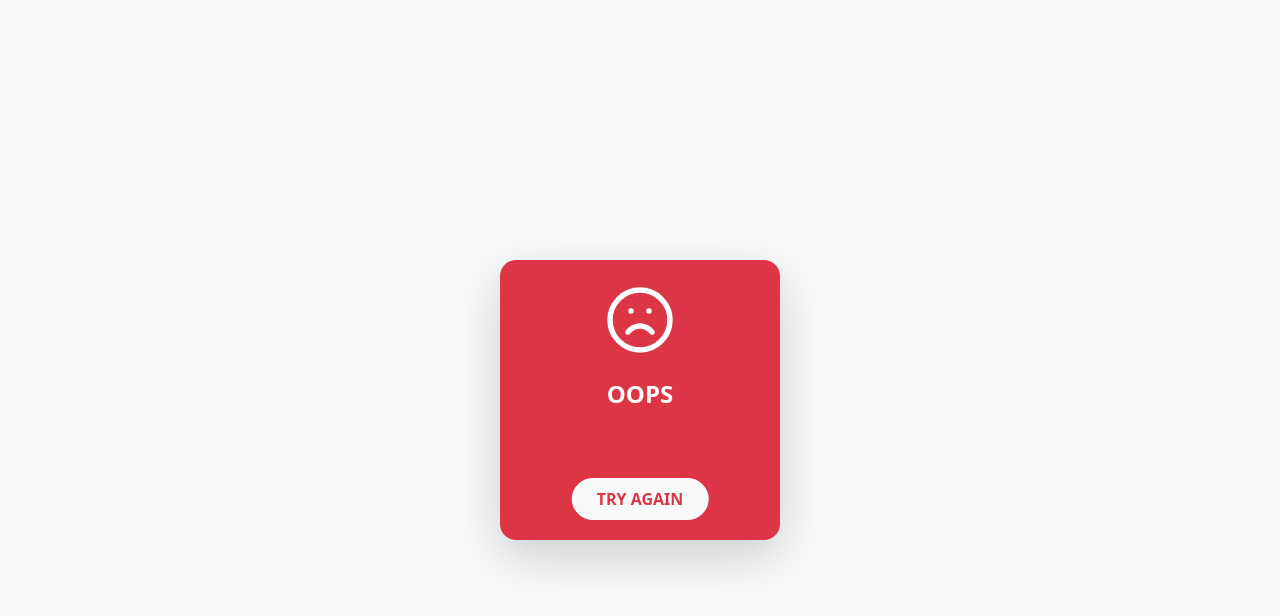
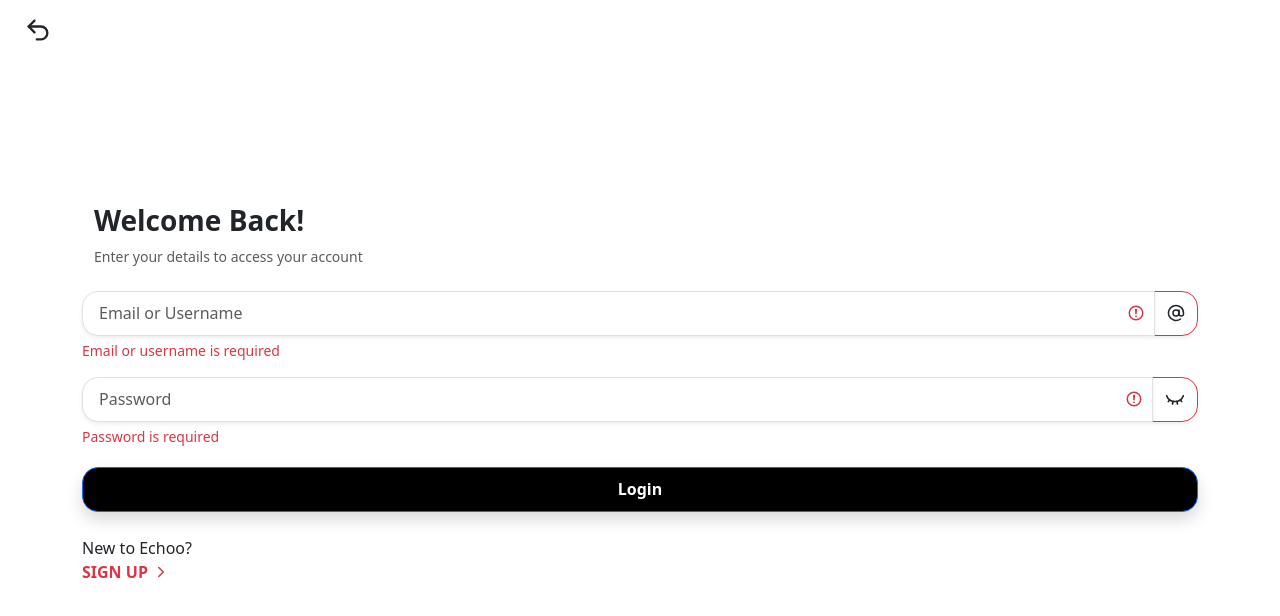
Before and after one commit to Huzaim-Bin-Asad/echoo, a React (Create React App) app: page /login in a window 1280 px wide. Both pictures are taken after a click on the button "Login". Shown: the top 616 px of the page. Built offline with nearby package versions, Linux system fonts and the light colour scheme; no server answers; the HTML template or start-up script is replaced by a standard one.

Commit message:
Added Error handling for Logging in

```diff
--- a/src/components/Login/LoginInputFields.js
+++ b/src/components/Login/LoginInputFields.js
@@ -22,51 +22,67 @@ const EyeClosedIcon = () => (
   </svg>
 );
 
-const LoginInputFields = ({ credentials, onChange }) => {
+const LoginInputFields = ({ credentials, onChange, errors }) => {
   const [showPassword, setShowPassword] = useState(false);
 
   return (
     <Form>
       {/* Email or Username Field */}
       <Form.Group className="mb-3" controlId="formIdentifier">
-        <InputGroup>
+        <InputGroup hasValidation>
           <Form.Control
             name="identifier"
             type="text"
             placeholder="Email or Username"
-            className="rounded-start-4 px-3 text-start border shadow-sm"
+            className={`rounded-start-4 px-3 text-start border shadow-sm ${
+              errors.identifier ? "is-invalid" : ""
+            }`}
             style={{ height: "45px" }}
             value={credentials.identifier}
             onChange={onChange}
+            isInvalid={!!errors.identifier}
           />
           <InputGroup.Text
-            className="bg-white border shadow-sm rounded-end-4"
+            className={`bg-white border shadow-sm rounded-end-4 ${
+              errors.identifier ? "border-danger" : ""
+            }`}
             style={{ height: "45px" }}
           >
             <AtSign size={18} />
           </InputGroup.Text>
+          <Form.Control.Feedback type="invalid" className="text-start">
+            {errors.identifier}
+          </Form.Control.Feedback>
         </InputGroup>
       </Form.Group>
 
       {/* Password Field */}
-      <Form.Group className="mb-3" controlId="formPassword">
-        <InputGroup>
+      <Form.Group className="mb-1" controlId="formPassword">
+        <InputGroup hasValidation>
           <Form.Control
             name="password"
             type={showPassword ? "text" : "password"}
             placeholder="Password"
-            className="rounded-start-4 px-3 text-start border shadow-sm"
+            className={`rounded-start-4 px-3 text-start border shadow-sm ${
+              errors.password ? "is-invalid" : ""
+            }`}
             style={{ height: "45px" }}
             value={credentials.password}
             onChange={onChange}
+            isInvalid={!!errors.password}
           />
           <InputGroup.Text
-            className="bg-white border shadow-sm rounded-end-4 cursor-pointer"
+            className={`bg-white border shadow-sm rounded-end-4 cursor-pointer ${
+              errors.password ? "border-danger" : ""
+            }`}
             style={{ height: "45px" }}
             onClick={() => setShowPassword(!showPassword)}
           >
             {showPassword ? <Eye size={18} /> : <EyeClosedIcon />}
           </InputGroup.Text>
+          <Form.Control.Feedback type="invalid" className="text-start">
+            {errors.password}
+          </Form.Control.Feedback>
         </InputGroup>
       </Form.Group>
     </Form>
--- a/src/pages/login.js
+++ b/src/pages/login.js
@@ -1,13 +1,11 @@
-// Login.js
 import React, { useState } from "react";
 import { useNavigate } from "react-router-dom";
-import { Container, Button } from "react-bootstrap";
+import { Container, Button, Form } from "react-bootstrap";
 import { Undo2, ChevronRight } from "lucide-react";
 
 import LoginHeader from "../components/Login/LoginHeader";
 import LoginInputFields from "../components/Login/LoginInputFields";
-import ErrorCard from "../components/response/error";
-import { loginUser } from "../services/LoginApi"; // Import the API function
+import { loginUser } from "../services/LoginApi";
 
 const Login = () => {
   const navigate = useNavigate();
@@ -16,6 +14,10 @@ const Login = () => {
     password: ""
   });
   const [error, setError] = useState(null);
+  const [fieldErrors, setFieldErrors] = useState({
+    identifier: "",
+    password: ""
+  });
   const [isLoading, setIsLoading] = useState(false);
 
   const handleChange = (e) => {
@@ -24,34 +26,76 @@ const Login = () => {
       ...prev,
       [name]: value
     }));
+    // Clear error when user starts typing
+    if (error) {
+      setError(null);
+      setFieldErrors({
+        identifier: "",
+        password: ""
+      });
+    }
   };
 
   const handleLogin = async () => {
+    // Reset all errors
+    setError(null);
+    setFieldErrors({
+      identifier: "",
+      password: ""
+    });
+
+    // Validate inputs
+    if (!credentials.identifier && !credentials.password) {
+      setFieldErrors({
+        identifier: "Email or username is required",
+        password: "Password is required"
+      });
+      return;
+    }
+
+    if (!credentials.identifier) {
+      setFieldErrors(prev => ({
+        ...prev,
+        identifier: "Email or username is required"
+      }));
+      return;
+    }
+
+    if (!credentials.password) {
+      setFieldErrors(prev => ({
+        ...prev,
+        password: "Password is required"
+      }));
+      return;
+    }
+
     setIsLoading(true);
-    setError(null);
 
     try {
       const { token, user } = await loginUser(credentials);
 
-      // Store token and user data
       localStorage.setItem('token', token);
       localStorage.setItem('user', JSON.stringify(user));
-
-      // Redirect to dashboard or home
       navigate('/dashboard');
     } catch (err) {
-      setError(err.message);
+      // Handle different error types
+      if (err.message === 'Email or username not found') {
+        setFieldErrors({
+          identifier: err.message,
+          password: ""
+        });
+      } else if (err.message === 'Password is incorrect') {
+        setFieldErrors({
+          identifier: "",
+          password: err.message
+        });
+      } else {
+        setError(err.message);
+      }
     } finally {
       setIsLoading(false);
     }
   };
-
-  if (error) {
-    return <ErrorCard
-      message={error}
-      onRetry={() => setError(null)}
-    />;
-  }
 
   return (
     <div className="d-flex flex-column align-items-start justify-content-between vh-100 px-4 py-3 bg-white">
@@ -65,14 +109,22 @@ const Login = () => {
       {/* Content */}
       <Container className="text-start">
         <LoginHeader />
+
+        {/* Global Error Message (for server errors) */}
+        {error && (
+          <Form.Text className="text-danger d-block mb-3">
+            {error}
+          </Form.Text>
+        )}
+
         <LoginInputFields
           credentials={credentials}
           onChange={handleChange}
+          errors={fieldErrors}
         />
 
-        {/* Login Button */}
         <Button
-          className="w-100 rounded-4 fw-semibold shadow bg-black border-none"
+          className="w-100 rounded-4 fw-semibold shadow bg-black border-none mt-3"
           style={{ height: "45px" }}
           onClick={handleLogin}
           disabled={isLoading}
@@ -80,7 +132,6 @@ const Login = () => {
           {isLoading ? 'Logging in...' : 'Login'}
         </Button>
 
-        {/* New to Echoo? */}
         <div className="mt-4 text-start">
           <span className="d-block">New to Echoo?</span>
           <div
@@ -92,7 +143,6 @@ const Login = () => {
         </div>
       </Container>
 
-      {/* Bottom Spacer */}
       <div></div>
     </div>
   );
```
